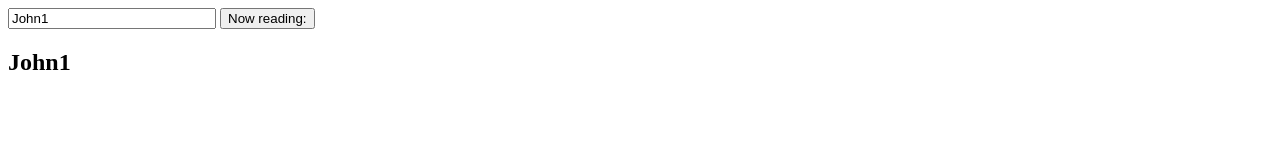
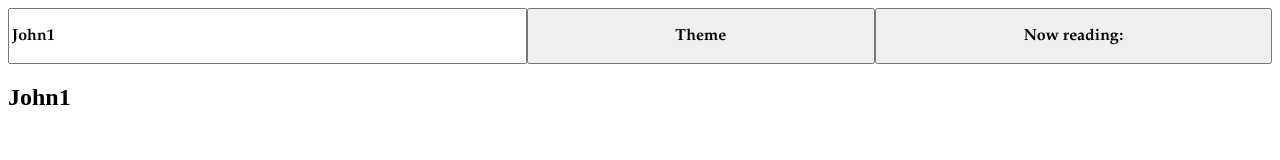
Before and after one commit to Aaron-Thai/KJV, a plain HTML site: page index.html in a window 1280 px wide. Drawn offline with nearby package versions, Linux system fonts and the light colour scheme.

Commit message:
updated css with dark theme

```diff
--- a/index.html
+++ b/index.html
@@ -5,18 +5,46 @@
   <meta charset="utf-8">
   <title>KJV Bible</title>
   <script src="https://code.jquery.com/jquery-3.7.0.js"></script>
+  <style>
+    .container {
+        display: flex;
+        flex-direction: row;
+        height: 7vh;
+    }
+
+    input, button {
+        flex-grow: 1;
+        font-family: 'Garamond', 'Times New Roman', serif;
+        font-size: 100%;
+        font-weight: bold;
+    }
+
+    body {
+        background-color: white;
+        color: black;
+    }
+
+    .dark-mode {
+        background-color: black;
+        color: white;
+    }
+  </style>
 </head>
 
 <body>
 
-<input id="target" type="text" style="width:200px;" value="John1">
-<button>Now reading:</button>
+    <div class="container">
+        <input id="target" type="text" value="John1">
+        <button id="themetoggle">Theme</button>
+        <button id="nowreading">Now reading:</button>
+    </div>
 
-<h2 id="myTarget"></h2>
-<p id="myText"></p>
+    <div>
+        <h2 id="myTarget"></h2>
+        <p id="myText"></p>
+    </div>
 
 <script>
-
     var inputvalue
 
     $( "input" )
@@ -28,7 +56,7 @@
             })
             .trigger( "keyup" );
 
-    $( "button" )
+    $( "#nowreading" )
             .on("click", function() {
                 fetch("https://bible-api.com/" + inputvalue + "?translation=kjv")
                     .then(res => res.json())
@@ -37,6 +65,12 @@
                         // console.log(data);
                         // document.getElementById('myTarget').innerHTML = value
                     })
+            })
+
+    $( "#themetoggle" )
+            .on("click", function() {
+                var element = document.body;
+                element.classList.toggle("dark-mode");
             })
 </script>
 
@@ -48,4 +82,7 @@
     tutorial: http://api.jquery.com/jQuery.getJSON/
     video tutorial: https://www.youtube.com/watch?v=Oage6H4GX2o
     bible api: https://bible-api.com/
+    dark mode: https://www.w3schools.com/howto/howto_js_toggle_dark_mode.asp
+    flexbox: https://codeburst.io/how-to-position-html-elements-side-by-side-with-css-e1fae72ddcc
+    dynamic sizing: https://stackoverflow.com/questions/70498488/how-to-resize-container-height-based-on-browser-width
 -->
```
Also changed, not shown: 1 other file.
